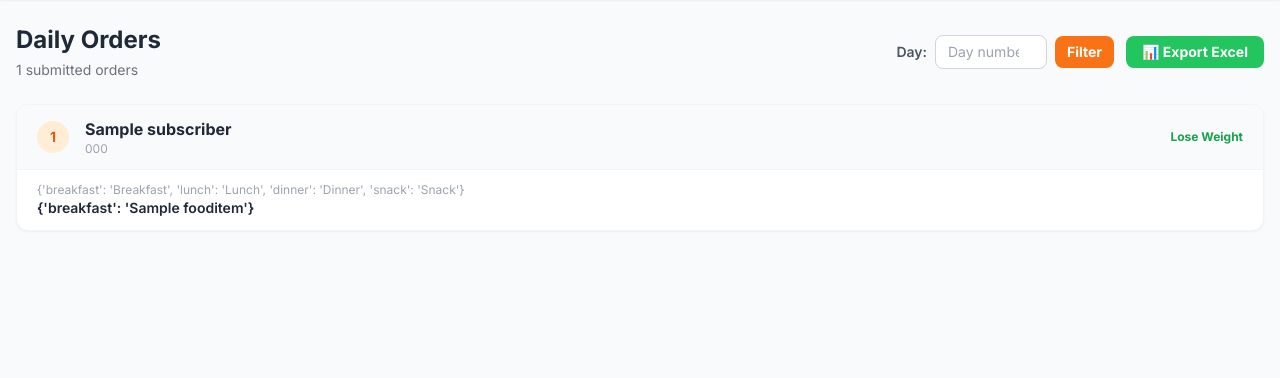
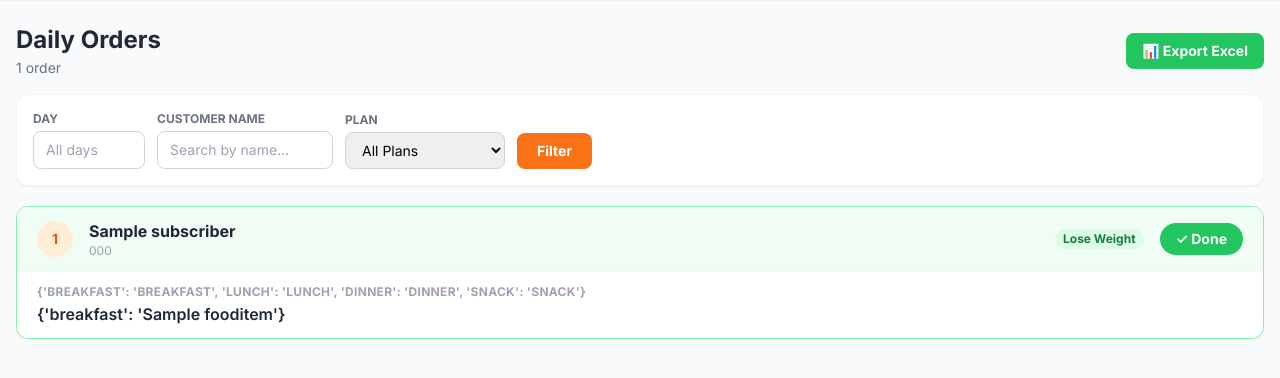
Before and after one commit to omarbadran74/lowcal-web, a Django app: page /cashier/orders/ in a window 1280 px wide. Shown: the part 57-435 px from the top of the page. Run offline with Django 5.2, Linux system fonts and the light colour scheme; a user stored in the database is signed in; tables that the repository leaves empty hold one stand-in row (values such as "Sample post"); some libraries are stand-ins or nearby versions.

Commit message:
Add delivery checkbox, name/plan filters to orders page

```diff
--- a/core/models.py
+++ b/core/models.py
@@ -149,4 +149,17 @@
         unique_together = ['subscriber', 'day_number']
 
     def __str__(self):
-        return f"{self.subscriber.name} - اليوم {self.day_number}"
+        return f"{self.subscriber.name} - day {self.day_number}"
+
+
+class DailyDelivery(models.Model):
+    subscriber = models.ForeignKey(Subscriber, on_delete=models.CASCADE, related_name='deliveries')
+    day_number = models.PositiveIntegerField()
+    delivered_at = models.DateTimeField(auto_now_add=True)
+    delivered_by = models.ForeignKey(User, on_delete=models.SET_NULL, null=True)
+
+    class Meta:
+        unique_together = ['subscriber', 'day_number']
+
+    def __str__(self):
+        return f"{self.subscriber.name} - day {self.day_number} delivered"
--- a/core/urls.py
+++ b/core/urls.py
@@ -27,4 +27,5 @@
     path('subscribers/<int:pk>/', views.subscriber_detail, name='subscriber_detail'),
     path('orders/', views.orders_view, name='orders'),
     path('orders/export/', views.orders_export_excel, name='orders_export'),
+    path('orders/<int:subscriber_id>/<int:day_number>/deliver/', views.toggle_delivery, name='toggle_delivery'),
 ], 'cashier')
--- a/core/views.py
+++ b/core/views.py
@@ -11,7 +11,7 @@
 
 from .models import (
     User, FoodCategory, FoodItem, SubscriptionPlan,
-    Subscriber, DailyMealSelection, DailySubmission, MEAL_TYPES
+    Subscriber, DailyMealSelection, DailySubmission, DailyDelivery, MEAL_TYPES
 )
 
 
@@ -318,10 +318,17 @@
     })
 
 
-def _build_orders(day_filter=None):
-    subscribers = Subscriber.objects.select_related('plan').prefetch_related('selections__food_item', 'submissions')
+def _build_orders(day_filter=None, name_filter='', plan_filter=''):
+    subs = Subscriber.objects.select_related('plan').prefetch_related('selections__food_item', 'submissions')
+    if name_filter:
+        subs = subs.filter(name__icontains=name_filter)
+    if plan_filter:
+        subs = subs.filter(plan__goal=plan_filter)
+
+    delivered_set = set(DailyDelivery.objects.values_list('subscriber_id', 'day_number'))
+
     orders = []
-    for sub in subscribers:
+    for sub in subs:
         submitted_days = set(sub.submissions.values_list('day_number', flat=True))
         for d in range(1, sub.total_days() + 1):
             if day_filter and str(d) != str(day_filter):
@@ -334,19 +341,42 @@
                 'day': d,
                 'selections': sels,
                 'meal_types': sub.get_meal_types_list(),
+                'delivered': (sub.pk, d) in delivered_set,
             })
     return orders
 
 
 @cashier_required
 def orders_view(request):
-    day_filter = request.GET.get('day')
-    orders = _build_orders(day_filter)
+    day_filter = request.GET.get('day', '')
+    name_filter = request.GET.get('name', '').strip()
+    plan_filter = request.GET.get('plan', '')
+
+    orders = _build_orders(day_filter or None, name_filter, plan_filter)
+
     return render(request, 'cashier/orders.html', {
         'orders': orders,
         'meal_types_display': dict(MEAL_TYPES),
         'selected_day': day_filter,
+        'name_filter': name_filter,
+        'plan_filter': plan_filter,
+        'goal_choices': SubscriptionPlan.GOAL_CHOICES,
     })
+
+
+@cashier_required
+@require_POST
+def toggle_delivery(request, subscriber_id, day_number):
+    subscriber = get_object_or_404(Subscriber, pk=subscriber_id)
+    delivery, created = DailyDelivery.objects.get_or_create(
+        subscriber=subscriber,
+        day_number=day_number,
+        defaults={'delivered_by': request.user}
+    )
+    if not created:
+        delivery.delete()
+        return JsonResponse({'delivered': False})
+    return JsonResponse({'delivered': True})
 
 
 @cashier_required
--- a/templates/cashier/orders.html
+++ b/templates/cashier/orders.html
@@ -2,49 +2,91 @@
 {% load core_tags %}
 {% block title %}Daily Orders - LowCal{% endblock %}
 {% block content %}
-<div class="flex items-center justify-between mb-6">
+
+<div class="flex items-center justify-between mb-4">
     <div>
         <h1 class="text-2xl font-bold text-gray-800">Daily Orders</h1>
-        <p class="text-gray-500 text-sm mt-1">{{ orders|length }} submitted orders</p>
+        <p class="text-gray-500 text-sm mt-0.5">{{ orders|length }} order{% if orders|length != 1 %}s{% endif %}</p>
     </div>
-    <div class="flex items-center gap-3">
-        <form method="get" class="flex items-center gap-2">
-            <label class="text-sm font-semibold text-gray-600">Day:</label>
-            <input type="number" name="day" value="{{ selected_day|default:'' }}" min="1" placeholder="Day number"
-                class="border border-gray-300 rounded-lg px-3 py-1.5 text-sm focus:outline-none focus:ring-2 focus:ring-orange-300 w-28">
-            <button type="submit" class="bg-orange-500 text-white px-3 py-1.5 rounded-lg text-sm font-bold hover:bg-orange-600 transition">Filter</button>
-            {% if selected_day %}
-            <a href="{% url 'cashier:orders' %}" class="text-sm text-gray-400 hover:text-gray-600">× Clear</a>
-            {% endif %}
-        </form>
-        <a href="{% url 'cashier:orders_export' %}{% if selected_day %}?day={{ selected_day }}{% endif %}"
-           class="flex items-center gap-2 bg-green-500 text-white px-4 py-1.5 rounded-lg text-sm font-bold hover:bg-green-600 transition">
-            📊 Export Excel
-        </a>
-    </div>
+    <a href="{% url 'cashier:orders_export' %}{% if selected_day or name_filter or plan_filter %}?{% if selected_day %}day={{ selected_day }}&{% endif %}{% if name_filter %}name={{ name_filter }}&{% endif %}{% if plan_filter %}plan={{ plan_filter }}{% endif %}{% endif %}"
+       class="flex items-center gap-2 bg-green-500 text-white px-4 py-2 rounded-lg text-sm font-bold hover:bg-green-600 transition">
+        📊 Export Excel
+    </a>
 </div>
 
+<!-- Filters -->
+<form method="get" class="bg-white rounded-xl shadow-sm border border-gray-100 p-4 mb-5">
+    <div class="flex flex-wrap gap-3 items-end">
+        <div>
+            <label class="block text-xs font-bold text-gray-500 mb-1">DAY</label>
+            <input type="number" name="day" value="{{ selected_day }}" min="1" placeholder="All days"
+                class="border border-gray-300 rounded-lg px-3 py-2 text-sm focus:outline-none focus:ring-2 focus:ring-orange-300 w-28">
+        </div>
+        <div>
+            <label class="block text-xs font-bold text-gray-500 mb-1">CUSTOMER NAME</label>
+            <input type="text" name="name" value="{{ name_filter }}" placeholder="Search by name..."
+                class="border border-gray-300 rounded-lg px-3 py-2 text-sm focus:outline-none focus:ring-2 focus:ring-orange-300 w-44">
+        </div>
+        <div>
+            <label class="block text-xs font-bold text-gray-500 mb-1">PLAN</label>
+            <select name="plan" class="border border-gray-300 rounded-lg px-3 py-2 text-sm focus:outline-none focus:ring-2 focus:ring-orange-300 w-40">
+                <option value="">All Plans</option>
+                {% for value, label in goal_choices %}
+                <option value="{{ value }}" {% if plan_filter == value %}selected{% endif %}>{{ label }}</option>
+                {% endfor %}
+            </select>
+        </div>
+        <button type="submit" class="bg-orange-500 text-white px-5 py-2 rounded-lg text-sm font-bold hover:bg-orange-600 transition">
+            Filter
+        </button>
+        {% if selected_day or name_filter or plan_filter %}
+        <a href="{% url 'cashier:orders' %}" class="text-sm text-gray-400 hover:text-gray-600 py-2">× Clear all</a>
+        {% endif %}
+    </div>
+</form>
+
 {% if orders %}
-<div class="space-y-3">
+<div class="space-y-2">
     {% for order in orders %}
-    <div class="bg-white rounded-xl shadow-sm border border-gray-100 overflow-hidden">
-        <div class="flex items-center gap-4 px-5 py-3 bg-gray-50 border-b border-gray-100">
-            <div class="w-8 h-8 bg-orange-100 rounded-full flex items-center justify-center text-sm font-bold text-orange-600">
+    <div class="bg-white rounded-xl shadow-sm border {% if order.delivered %}border-green-300{% else %}border-gray-100{% endif %} overflow-hidden transition-all"
+         id="order-{{ order.subscriber.pk }}-{{ order.day }}">
+        <div class="flex items-center gap-4 px-5 py-3 {% if order.delivered %}bg-green-50{% else %}bg-gray-50{% endif %} border-b border-gray-100">
+            <!-- Day badge -->
+            <div class="w-9 h-9 bg-orange-100 rounded-full flex items-center justify-center text-sm font-black text-orange-600 flex-shrink-0">
                 {{ order.day }}
             </div>
-            <div>
+
+            <!-- Customer info -->
+            <div class="flex-1 min-w-0">
                 <p class="font-bold text-gray-800">{{ order.subscriber.name }}</p>
                 <p class="text-xs text-gray-400">{{ order.subscriber.phone }}</p>
             </div>
-            <span class="ml-auto text-xs font-bold {% if order.subscriber.plan.goal == 'lose' %}text-green-600{% else %}text-blue-600{% endif %}">
+
+            <!-- Plan badge -->
+            <span class="text-xs font-bold px-2 py-0.5 rounded-full {% if order.subscriber.plan.goal == 'lose' %}text-green-700 bg-green-100{% else %}text-blue-700 bg-blue-100{% endif %}">
                 {{ order.subscriber.plan.get_goal_display }}
             </span>
+
+            <!-- Done button -->
+            <button
+                onclick="toggleDelivery({{ order.subscriber.pk }}, {{ order.day }}, this)"
+                class="flex items-center gap-2 px-4 py-1.5 rounded-full text-sm font-bold transition-all
+                {% if order.delivered %}bg-green-500 text-white hover:bg-green-600{% else %}bg-gray-200 text-gray-600 hover:bg-orange-100 hover:text-orange-600{% endif %}"
+                id="btn-{{ order.subscriber.pk }}-{{ order.day }}">
+                {% if order.delivered %}
+                ✓ Done
+                {% else %}
+                ○ Mark Done
+                {% endif %}
+            </button>
         </div>
-        <div class="px-5 py-3 flex gap-6 flex-wrap">
+
+        <!-- Meal selections -->
+        <div class="px-5 py-3 flex gap-8 flex-wrap">
             {% for mt in order.meal_types %}
-            <div class="text-sm">
-                <span class="text-gray-400 text-xs block">{{ meal_types_display|get_item:mt }}</span>
-                <span class="font-semibold text-gray-800" dir="auto">{{ order.selections|get_item:mt|default:"—" }}</span>
+            <div>
+                <p class="text-xs font-bold text-gray-400 uppercase tracking-wide">{{ meal_types_display|get_item:mt }}</p>
+                <p class="font-semibold text-gray-800 mt-0.5" dir="auto">{{ order.selections|get_item:mt|default:"—" }}</p>
             </div>
             {% endfor %}
         </div>
@@ -53,8 +95,49 @@
 </div>
 {% else %}
 <div class="bg-white rounded-xl shadow-sm border border-gray-100 py-16 text-center">
-    <p class="text-gray-400 text-lg mb-2">No submitted orders</p>
-    <p class="text-gray-300 text-sm">{% if selected_day %}No orders for day {{ selected_day }}{% else %}Waiting for subscribers to submit their orders{% endif %}</p>
+    <div class="text-5xl mb-3">📋</div>
+    <p class="text-gray-500 font-semibold text-lg">No orders found</p>
+    <p class="text-gray-400 text-sm mt-1">
+        {% if selected_day or name_filter or plan_filter %}
+            Try clearing the filters
+        {% else %}
+            Waiting for subscribers to submit their orders
+        {% endif %}
+    </p>
 </div>
 {% endif %}
+
 {% endblock %}
+
+{% block extra_scripts %}
+<script>
+function getCookie(name) {
+    let v = document.cookie.match('(^|;) ?' + name + '=([^;]*)(;|$)');
+    return v ? v[2] : null;
+}
+
+function toggleDelivery(subscriberId, day, btn) {
+    fetch(`/cashier/orders/${subscriberId}/${day}/deliver/`, {
+        method: 'POST',
+        headers: { 'X-CSRFToken': getCookie('csrftoken'), 'Content-Type': 'application/json' },
+    })
+    .then(r => r.json())
+    .then(data => {
+        const card = document.getElementById(`order-${subscriberId}-${day}`);
+        const header = card.querySelector('.flex.items-center.gap-4');
+        if (data.delivered) {
+            btn.className = 'flex items-center gap-2 px-4 py-1.5 rounded-full text-sm font-bold transition-all bg-green-500 text-white hover:bg-green-600';
+            btn.innerHTML = '✓ Done';
+            card.classList.replace('border-gray-100', 'border-green-300');
+            header.classList.replace('bg-gray-50', 'bg-green-50');
+        } else {
+            btn.className = 'flex items-center gap-2 px-4 py-1.5 rounded-full text-sm font-bold transition-all bg-gray-200 text-gray-600 hover:bg-orange-100 hover:text-orange-600';
+            btn.innerHTML = '○ Mark Done';
+            card.classList.replace('border-green-300', 'border-gray-100');
+            header.classList.replace('bg-green-50', 'bg-gray-50');
+        }
+    })
+    .catch(() => alert('Connection error'));
+}
+</script>
+{% endblock %}
```
Also changed, not shown: core/migrations/0002_alter_subscriptionplan_options_and_more.py (added).
